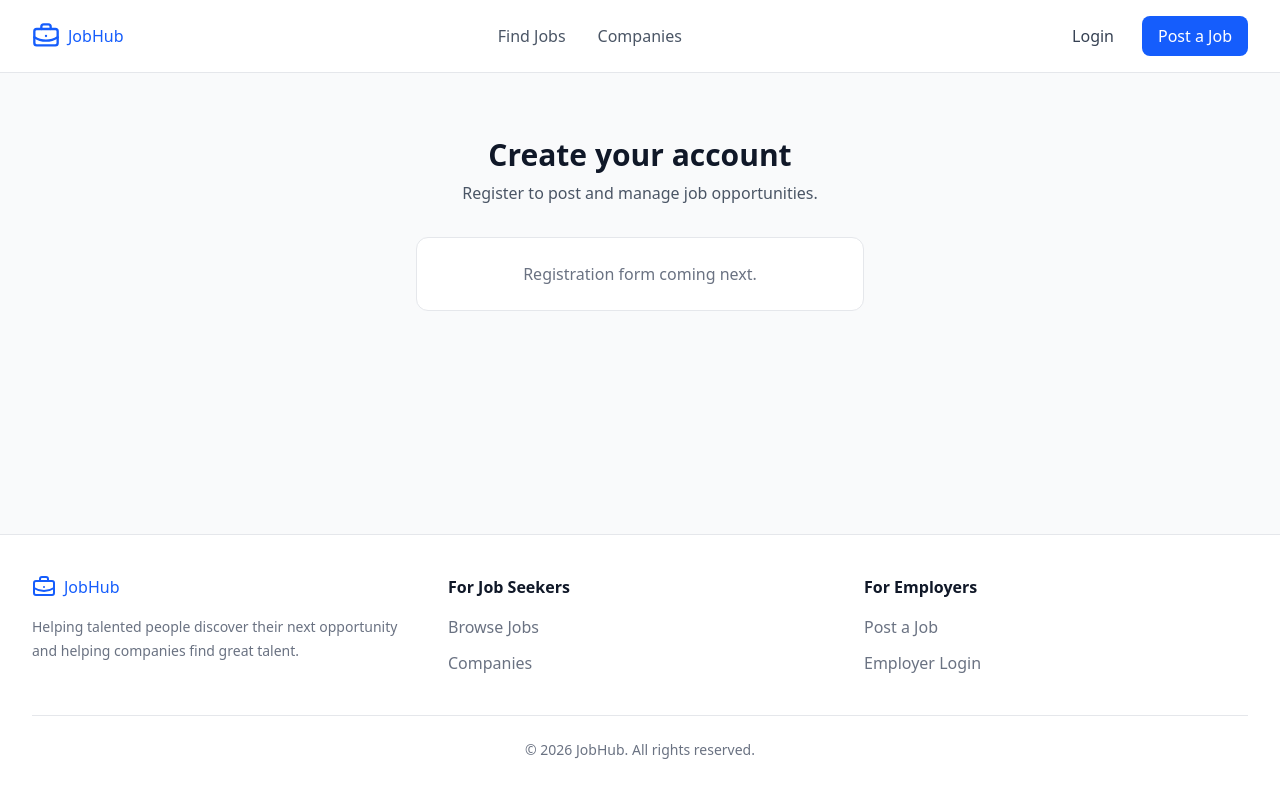
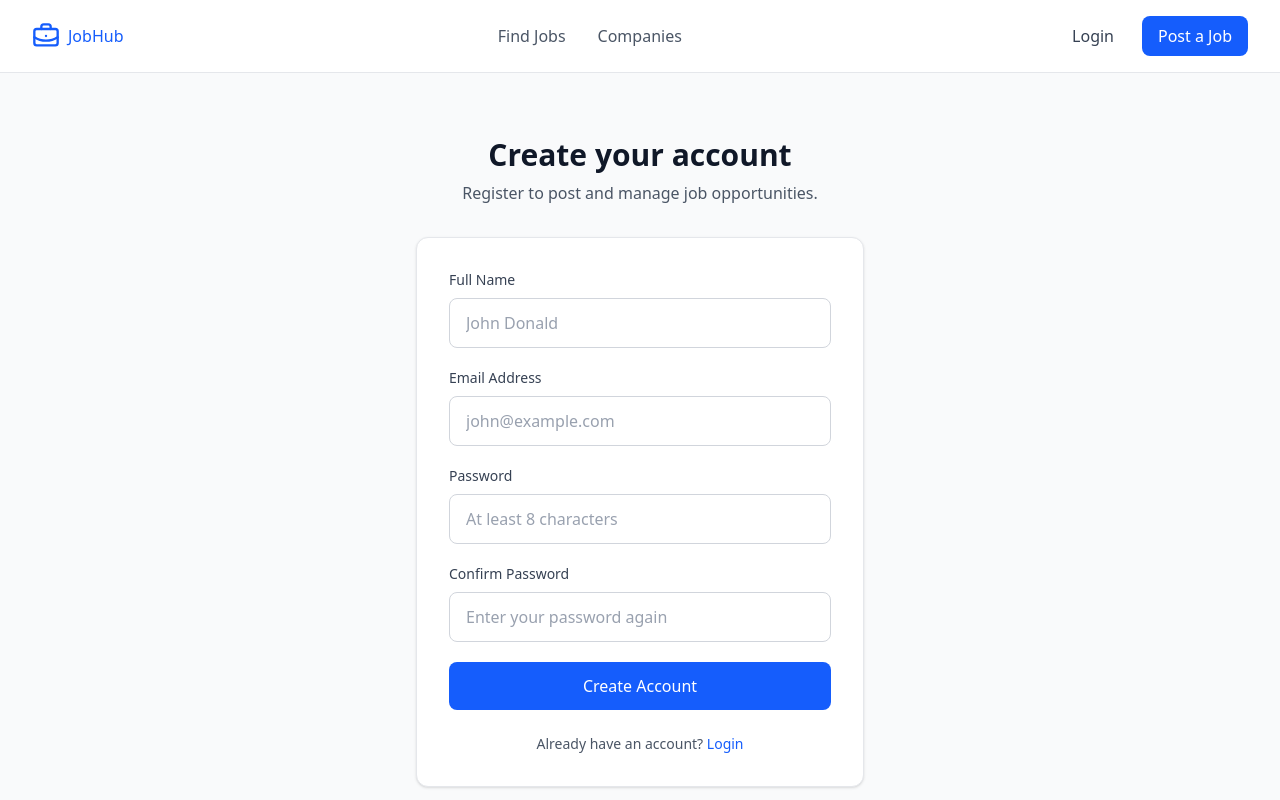
Before and after one commit to Quantumben/jobhub-frontend, a React (Vite) app: page /register in a window 1280 px wide. Shown: the top 800 px of the page. Built offline with nearby package versions, Linux system fonts and the light colour scheme.

Commit message:
Connect Registration page to formik and Yup

```diff
--- a/src/pages/auth/RegisterPage.tsx
+++ b/src/pages/auth/RegisterPage.tsx
@@ -1,7 +1,39 @@
+import { Link } from 'react-router'
+import { useFormik } from 'formik'
+
+import Input from '../../components/common/Input'
+import { registerSchema } from '../../schemas/authSchema'
+
+interface RegisterFormValues {
+  name: string
+  email: string
+  password: string
+  password_confirmation: string
+}
+
 function RegisterPage() {
+  const formik = useFormik<RegisterFormValues>({
+    initialValues: {
+      name: '',
+      email: '',
+      password: '',
+      password_confirmation: '',
+    },
+
+    validationSchema: registerSchema,
+
+    onSubmit: (values, { setSubmitting }) => {
+      console.log('Registration form:', values)
+
+      setSubmitting(false)
+    },
+  })
+
   return (
     <section className="mx-auto max-w-7xl px-4 py-16 sm:px-6 lg:px-8">
+
       <div className="mx-auto max-w-md">
+
         <div className="text-center">
           <h1 className="text-3xl font-bold text-gray-900">
             Create your account
@@ -12,14 +44,110 @@ function RegisterPage() {
           </p>
         </div>
 
-        <div className="mt-8 rounded-xl border border-gray-200 bg-white p-6">
-          <p className="text-center text-gray-500">
-            Registration form coming next.
+        <div className="mt-8 rounded-xl border border-gray-200 bg-white p-6 shadow-sm sm:p-8">
+
+          <form
+            onSubmit={formik.handleSubmit}
+            noValidate
+            className="space-y-5">
+
+            <Input
+              id="name"
+              name="name"
+              type="text"
+              label="Full Name"
+              placeholder="John Donald"
+              autoComplete="name"
+              value={formik.values.name}
+              onChange={formik.handleChange}
+              onBlur={formik.handleBlur}
+              error={
+                formik.touched.name
+                  ? formik.errors.name
+                  : undefined
+              }
+            />
+
+            <Input
+              id="email"
+              name="email"
+              type="email"
+              label="Email Address"
+              placeholder="john@example.com"
+              autoComplete="email"
+              value={formik.values.email}
+              onChange={formik.handleChange}
+              onBlur={formik.handleBlur}
+              error={
+                formik.touched.email
+                  ? formik.errors.email
+                  : undefined
+              }
+            />
+
+            <Input
+              id="password"
+              name="password"
+              type="password"
+              label="Password"
+              placeholder="At least 8 characters"
+              autoComplete="new-password"
+              value={formik.values.password}
+              onChange={formik.handleChange}
+              onBlur={formik.handleBlur}
+              error={
+                formik.touched.password
+                  ? formik.errors.password
+                  : undefined
+              }
+            />
+
+            <Input
+              id="password_confirmation"
+              name="password_confirmation"
+              type="password"
+              label="Confirm Password"
+              placeholder="Enter your password again"
+              autoComplete="new-password"
+              value={formik.values.password_confirmation}
+              onChange={formik.handleChange}
+              onBlur={formik.handleBlur}
+              error={
+                formik.touched.password_confirmation
+                  ? formik.errors.password_confirmation
+                  : undefined
+              }
+            />
+
+            <button
+              type="submit"
+              disabled={formik.isSubmitting}
+              className="w-full rounded-lg bg-blue-600 px-4 py-3 font-medium text-white transition hover:bg-blue-700 disabled:cursor-not-allowed disabled:opacity-60"
+            >
+              {formik.isSubmitting
+                ? 'Creating account...'
+                : 'Create Account'}
+            </button>
+
+          </form>
+
+          <p className="mt-6 text-center text-sm text-gray-600">
+            Already have an account?{' '}
+
+            <Link
+              to="/login"
+              className="font-semibold text-blue-600 hover:text-blue-700"
+            >
+              Login
+            </Link>
           </p>
+
         </div>
+
       </div>
+
     </section>
-  );
+  )
 }
 
-export default RegisterPage;
+export default RegisterPage
```
